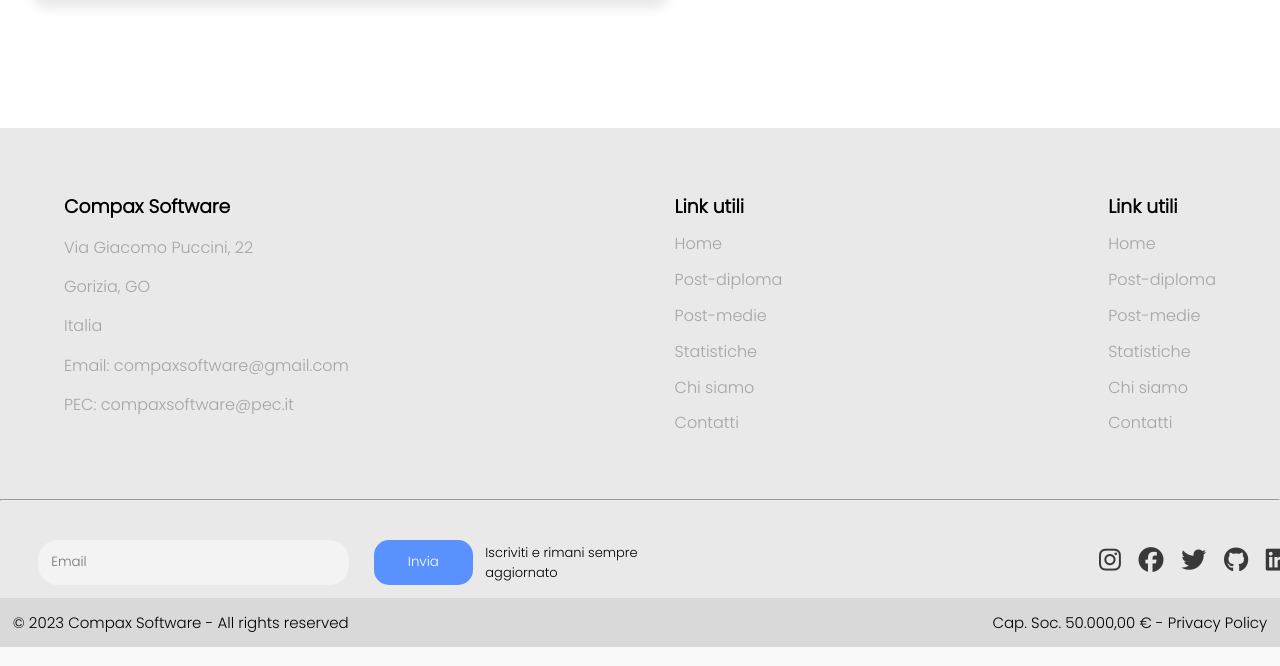
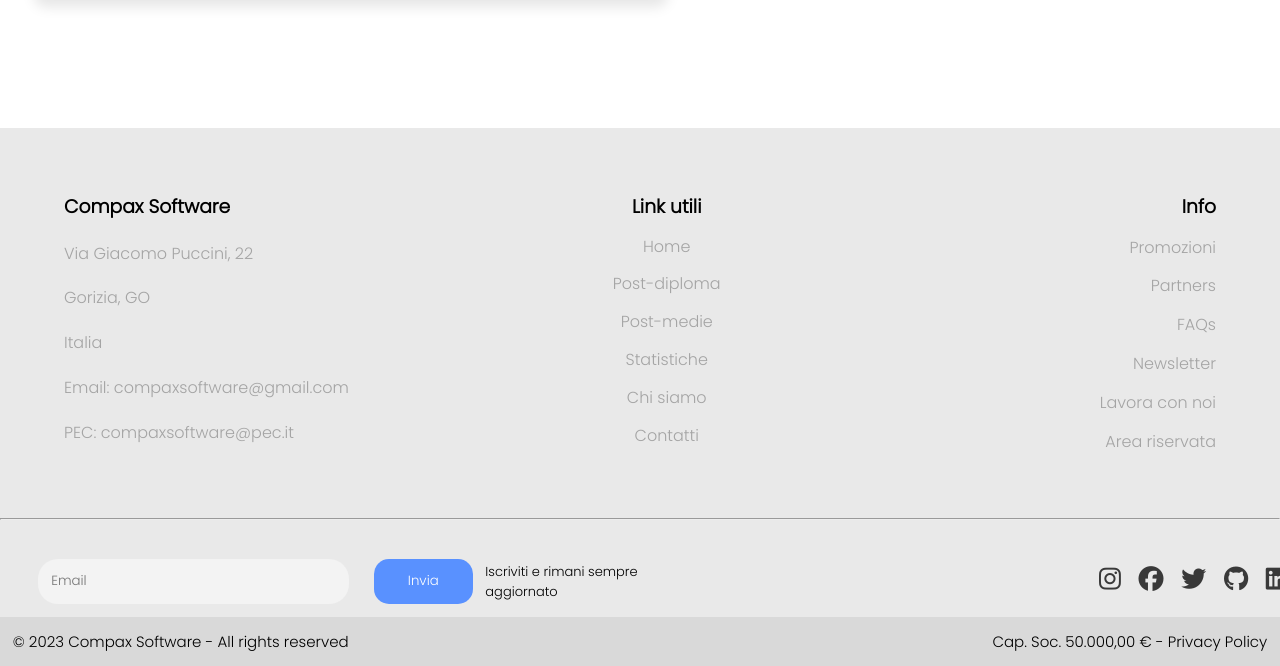
Before and after one commit to Seagull2004/Compax-Software, a PHP site: page /contatti/contatti.php in a window 1280 px wide. Shown: the part 1467-2133 px from the top of the page. Run offline with PHP 8.4, Linux system fonts and the light colour scheme; some libraries are stand-ins or nearby versions; some web fonts are replaced.

Commit message:
Versione 26.0

```diff
--- a/Compax/contatti/contatti.css
+++ b/Compax/contatti/contatti.css
@@ -232,7 +232,7 @@ section{
     margin: 3%;
     text-align: center;
     font-size: xx-large;
-    color: rgb(26, 26, 26);
+    color: #393939;
 }
 
 .contattaci div{
@@ -259,7 +259,7 @@ section form input{
    box-shadow: 8px 10px 13px -3px rgba(0,0,0,0.1);
 }
 
-.contattaci xinput[type=text]{
+.contattaci input[type=text]{
     margin-left: 6.5%;
 }
 
@@ -331,15 +331,15 @@ footer{
 }
 
 .compaxsoftware ul li{
-    margin-top: 5%;
+    margin-top: 7%;
 }
 
 .linkutili ul li{
-    margin-top: 10%;
+    margin-top: 12%;
 }
 
 .linkutili2 ul li{
-    margin-top: 10%;
+    margin-top: 12%;
 }
 
 
--- a/Compax/contatti/contatti.php
+++ b/Compax/contatti/contatti.php
@@ -72,7 +72,7 @@
             </div>
 
             <div class="immagine">
-                <img src="./img/telefono.png" alt="">
+                <img src="../img/telefono.png" alt="">
             </div>
         </div>
     </div>
@@ -113,27 +113,27 @@
                 </ul>
             </div>
 
-            <div class="linkutili">
+            <div class="linkutili" style="text-align: center; margin-left: -10%;">
                 <h3>Link utili</h3>
                 <ul>
-                    <li><a href="../homepage/index.html">Home</a></li>
-                    <li><a href="../homepage/index.html#diploma">Post-diploma</a></li>
-                    <li><a href="../homepage/index.html#percorsi">Post-medie</a></li>
-                    <li><a href="../homepage/index.html#percorsi">Statistiche</a></li>
-                    <li><a href="#">Chi siamo</a></li>
-                    <li><a href="#">Contatti</a></li>
+                    <li><a href="#home">Home</a></li>
+                    <li><a href="#diploma">Post-diploma</a></li>
+                    <li><a href="#percorsi">Post-medie</a></li>
+                    <li><a href="#percorsi">Statistiche</a></li>
+                    <li><a href="./chi siamo/chiSiamo.php">Chi siamo</a></li>
+                    <li><a href="./contatti/contatti.php">Contatti</a></li>
                 </ul>
             </div>
 
-            <div class="linkutili2">
-                <h3>Link utili</h3>
+            <div class="linkutili2" style="text-align: right;">
+                <h3>Info</h3>
                 <ul>
-                    <li><a href="../homepage/index.html">Home</a></li>
-                    <li><a href="../homepage/index.html#diploma">Post-diploma</a></li>
-                    <li><a href="../homepage/index.html#percorsi">Post-medie</a></li>
-                    <li><a href="#">Statistiche</a></li>
-                    <li><a href="#">Chi siamo</a></li>
-                    <li><a href="#">Contatti</a></li>
+                    <li><a href="#">Promozioni</a></li>
+                    <li><a href="#">Partners</a></li>
+                    <li><a href="#">FAQs</a></li>
+                    <li><a href="#">Newsletter</a></li>
+                    <li><a href="#">Lavora con noi</a></li>
+                    <li><a href="./admin/adminLogin/adminLogin.php">Area riservata</a></li>
                 </ul>
             </div>
 
```
